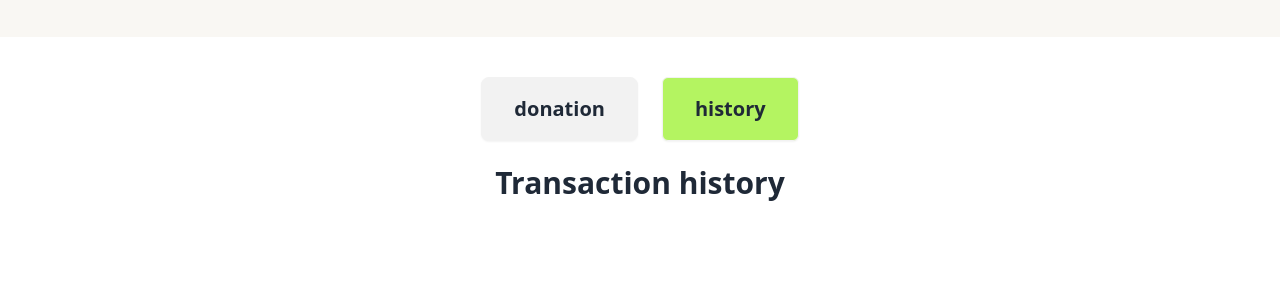
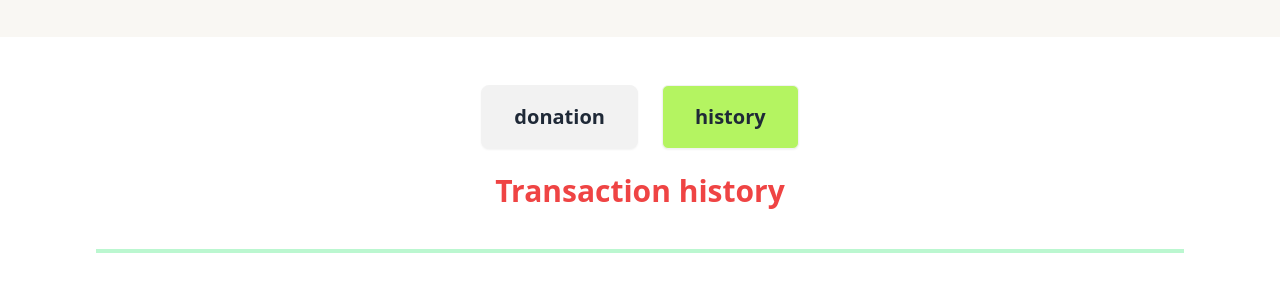
Before and after one commit to sudiptonath/assignment-5, a plain HTML site: page index.html in a window 1280 px wide. Both pictures are taken after a click on the button "history". Shown: the part 63-354 px from the top of the page. Drawn offline with nearby package versions, Linux system fonts and the light colour scheme.

Commit message:
added some style

```diff
--- a/index.html
+++ b/index.html
@@ -42,7 +42,7 @@
 </head>
 <body>
       <header class="sticky top-0">
-      <nav class="bg-book-color px-4  md:px-16 pt-3 pb-10 mb-10 ">
+      <nav class="bg-book-color px-4  md:px-16 pt-3 pb-10  ">
         <div class="flex justify-between items-center">
            <button id="blog-btn" class="btn font-bold bg-btn-color px-8 ">Blog</button>
            <div class=" hidden md:flex items-center gap-3 ">
@@ -56,7 +56,7 @@
            </div>
         </div>
        </nav>
-       <div class="flex justify-center gap-6 bg-opacity-5 bg-gray-100">
+       <div class="flex justify-center gap-6 bg-opacity-5 bg-gray-100 backdrop-blur-md pt-12 ">
         <button id="donation-tab" class="btn   btn-lg text-xl px-8 bg-btn-color ">donation </button>
         <button id="history-tab" class="border btn-lg text-xl px-8 btn border-green  py-2 rounded-md">history</button>
       </div>
@@ -75,7 +75,7 @@
 <section id="donation-from" class="">
 
   <!-- first start -->
-  <div class="grid grid-cols-1 lg:grid-cols-2  p-6 mx-8 md:mx-20 lg:mx-40  mt-10 items-center gap-6 shadow-xl rounded-xl ">
+  <div class="grid grid-cols-1 lg:grid-cols-2  p-6 mx-8 md:mx-20 lg:mx-40  mt-4 items-center gap-6 shadow-xl rounded-xl ">
     <div class="w-full flex justify-center"><img src="./assets/noakhali.png" alt=""></div>
     <div class="space-y-2 xl:space-y-5">
       <button class="flex items-center gap-2 bg-gray-200 px-3 py-1 rounded-md ">
@@ -124,8 +124,8 @@
 </section>
 
 <section id="history-form" class=" mt-6 hidden ">
-   <h1 class="text-3xl font-bold text-center  mb-10 ">Transaction history</h1>
-   <div id="transaction-history" class="text-center bg-green-50 grid gap-5 mx-0 md:mx-16 lg:mx-24">
+   <h1 class="text-3xl font-bold text-center text-red-500 mb-10 ">Transaction history</h1>
+   <div id="transaction-history" class="text-center bg-green-50 grid gap-5 border-2 border-green-200 mx-0 md:mx-16 lg:mx-24">
 
    </div>
 </section>
```
